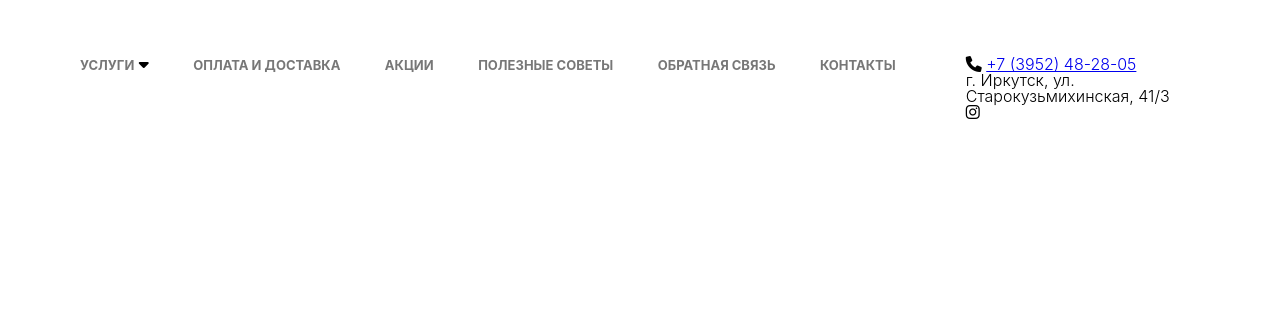
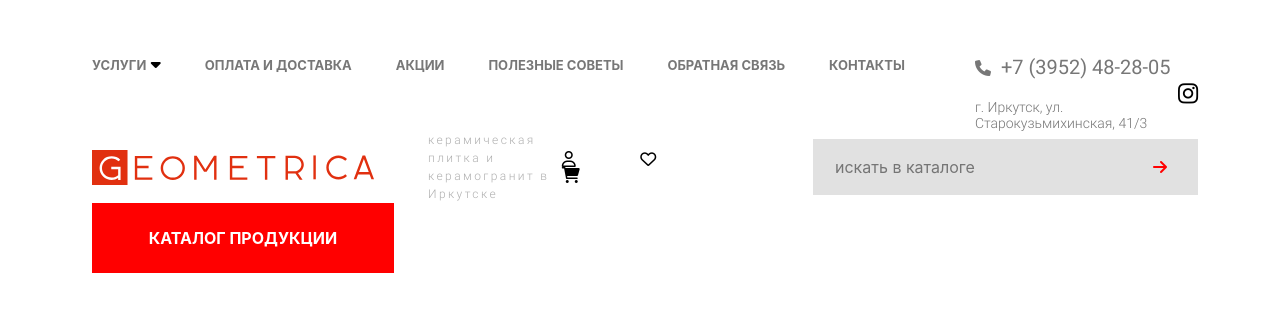
Before and after one commit to Kapuchin0/Geometrica, a plain HTML site: page index.html in a window 1280 px wide. Drawn offline with Linux system fonts and the light colour scheme; files whose address does not match are found by name; a web font is replaced by a local one.

Commit message:
header done

```diff
--- a/css/components/common.css
+++ b/css/components/common.css
@@ -1,4 +1,9 @@
 .container{
     margin: 0 auto;
     max-width: 1372px;
+    padding: 0 12px;
 }
+
+.flex-container{
+    display: flex;
+}
--- a/css/components/header.css
+++ b/css/components/header.css
@@ -48,7 +48,8 @@
 
 .header__navigation-sub-menu{
     position: absolute;
-    border: 1px solid var(--link-active-color);
+    top: 25px;
+    border: 1px solid var(--grey-darken-3);
     width: 200px;
     transition: .5s;
     opacity: 0;
@@ -80,3 +81,111 @@
     text-decoration: none;
     transition: 0.5s;
 }
+
+.header__contacts-location{
+    color: var(--link-color);
+    font-family: 'Roboto';
+    font-weight: 300;
+    font-size: 14px;
+    line-height: 16px;
+    margin-top: 20px;
+
+}
+
+.header__contacts{
+    display: flex;
+    align-items: center;
+    justify-content: space-between;
+    flex: 1 1 auto;
+}
+
+.header__contacts-instagram{
+    color: #000;
+    font-size: 23px;
+    transition: .5s;
+}
+
+.header__contacts-instagram:hover{
+    color: var(--red-darken-1);
+}
+
+.header__panel{
+    display: flex;
+    align-items: center;
+    justify-content: space-between;
+
+}
+
+.header__description{
+    font-family: 'Roboto';
+    font-weight: 400px;
+    font-size: 12px;
+    line-height: 18px;
+    color: var(--grey-darken-2);
+    letter-spacing: .2em;
+    margin-left: 54px;
+}
+
+
+.header__controls{
+    margin-left: 68px;
+    font-size: 18px;
+    display: flex;
+    align-items: center;
+}
+
+
+.header__controls-icon{
+    margin-right: 60px;
+}
+
+.header-controls-icon:last-child{
+    margin-right: 0;
+}
+
+.header__search{
+margin-left: 90px;
+position: relative;
+}
+
+.header__search-input{
+    background: #E1E1E1;
+    border: none;
+    padding: 19px 35px 19px 22px;
+    width: 385px;
+}
+
+.header__search-button{
+    position: absolute;
+    right: 0;
+    top: 50%;
+    right: 25px;
+    color: var(--red-darken-1);
+    transform: translateY(-50%);
+    background: none;
+    border: none;
+
+}
+
+.heade__catalog-button{
+    display: flex;
+    align-items: center;
+    justify-content: center;
+    padding: 0 34px;
+    height: 70px;
+    min-width: 302px;
+    border: none;
+    cursor: pointer;
+    background-color: var(--red-darken-1);
+    font-family: 'Inter';
+    font-weight: 700;
+    font-size: 16px;
+    line-height: 19px;
+    color: #fff;
+    transition: .5s;
+
+}
+
+.heade__catalog-button:hover{
+    background-color: var(--red-darken-2);
+}
--- /dev/null
+++ b/css/components/phone-number.css
@@ -0,0 +1,24 @@
+.phone-number{
+    display: flex;
+    align-items: center;
+    color: var(--link-color);
+    transition: .5;
+}
+
+.phone-number:hover{
+    color: var(--link-active-color);
+}
+
+.phone-number__link{
+    color: inherit;
+    text-decoration: none;
+    font-family: 'Roboto';
+    font-weight: 400;
+    font-size: 20px;
+    line-height: 23px;
+}
+
+.phone-number__icon{
+    font-size: 16px;
+    margin-right: 10px;
+}
--- a/css/main.css
+++ b/css/main.css
@@ -6,6 +6,7 @@
 @import url('recet.css');
 @import url('/Geometrica/css/components/common.css');
 @import url('/Geometrica/css/components/header.css');
+@import url('/Geometrica/css/components/phone-number.css');
 
 *{
 box-sizing: border-box;
--- a/index.html
+++ b/index.html
@@ -9,7 +9,8 @@
   </head>
   <body>
     <header class="header">
-      <div class="container header__wrapper">
+<div class="container">
+  <div class="header__wrapper">
     <nav class="header__navigation">
       <ul class="header__navigation-list">
         <li class="header__navigation-list-item header__navigation-list-item--dropdown">
@@ -52,7 +53,7 @@
     <div class="header__contacts">
       <div>
         <div class="phone-number">
-              <i class="fa-solid fa-phone"></i>
+          <i class="fa-solid fa-phone phone-number__icon"></i>
           <a href="tel:+7395248-28-05" class="phone-number__link"
             >+7 (3952) 48-28-05</a
           >
@@ -61,7 +62,27 @@
           г. Иркутск, ул. Старокузьмихинская, 41/3
         </p>
       </div>
-          <i class="fa-brands fa-instagram"></i>
+      <a class="header__contacts-instagram" target="_blank" href="#"><i class="fa-brands fa-instagram"></i></a>
+    </div>
+  </div>
+  <div class="header__panel">
+    <img src="/Geometrica/images/logo.svg" alt="logo" class="header-logo">
+    <p class="header__description">керамическая плитка и <br> керамогранит в Иркутске</p>
+    <div class="header_controls">
+    <i class="fa-regular fa-user header__controls-icon"></i>
+    <i class="fa-regular fa-heart header__controls-icon"></i>
+    <i class="fa-solid fa-cart-shopping header__controls-icon"></i>
+    </div>
+    <form class="header__search"><input class="header__search-input" type="search" name="search-products" placeholder="искать в каталоге">
+    <button type="submit" class="header__search-button">
+      <i class="fa-solid fa-arrow-right"></i>
+    </button>
+  </div>
+</form>
+<div>
+<button class="heade__catalog-button">
+  КАТАЛОГ ПРОДУКЦИИ
+  </button>
 </div>
 </div>
     </header>
```
Also changed, not shown: images/logo.svg (added). Lines whose indentation alone changed are shown as unchanged.
